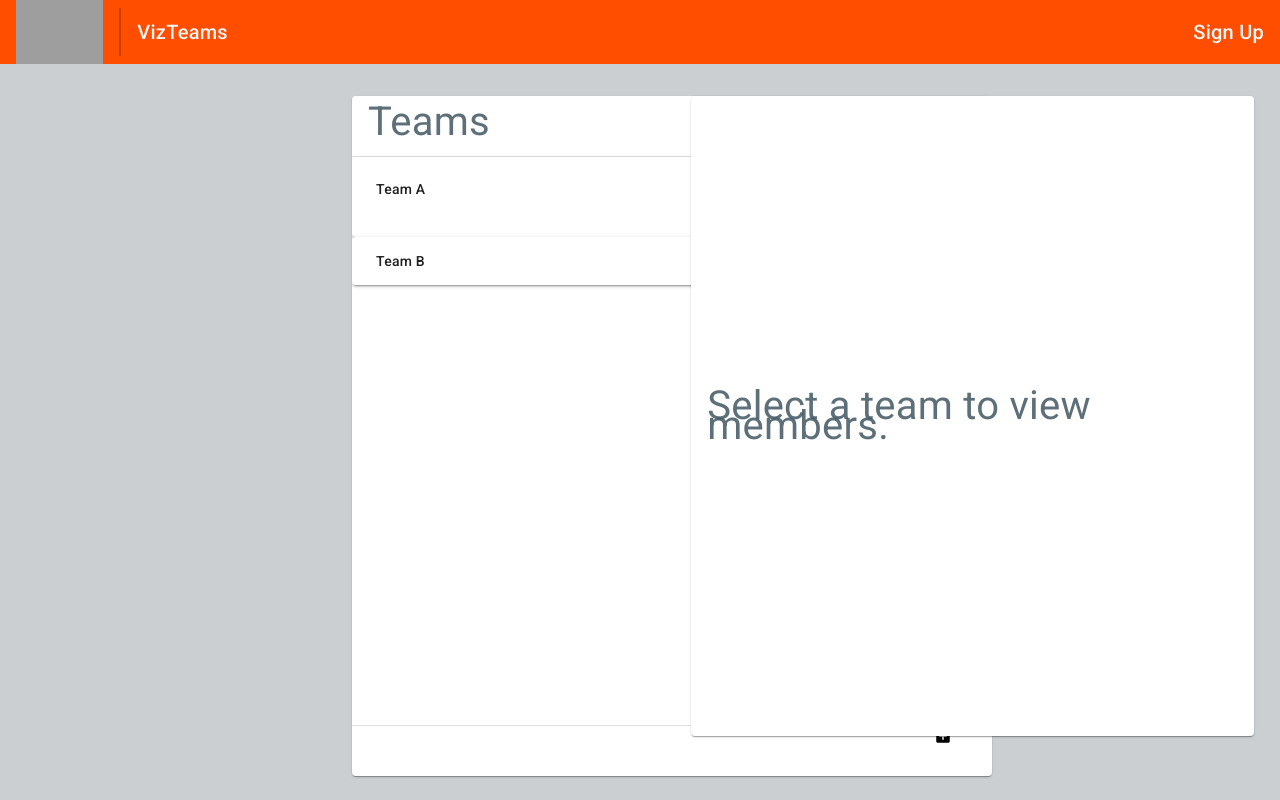
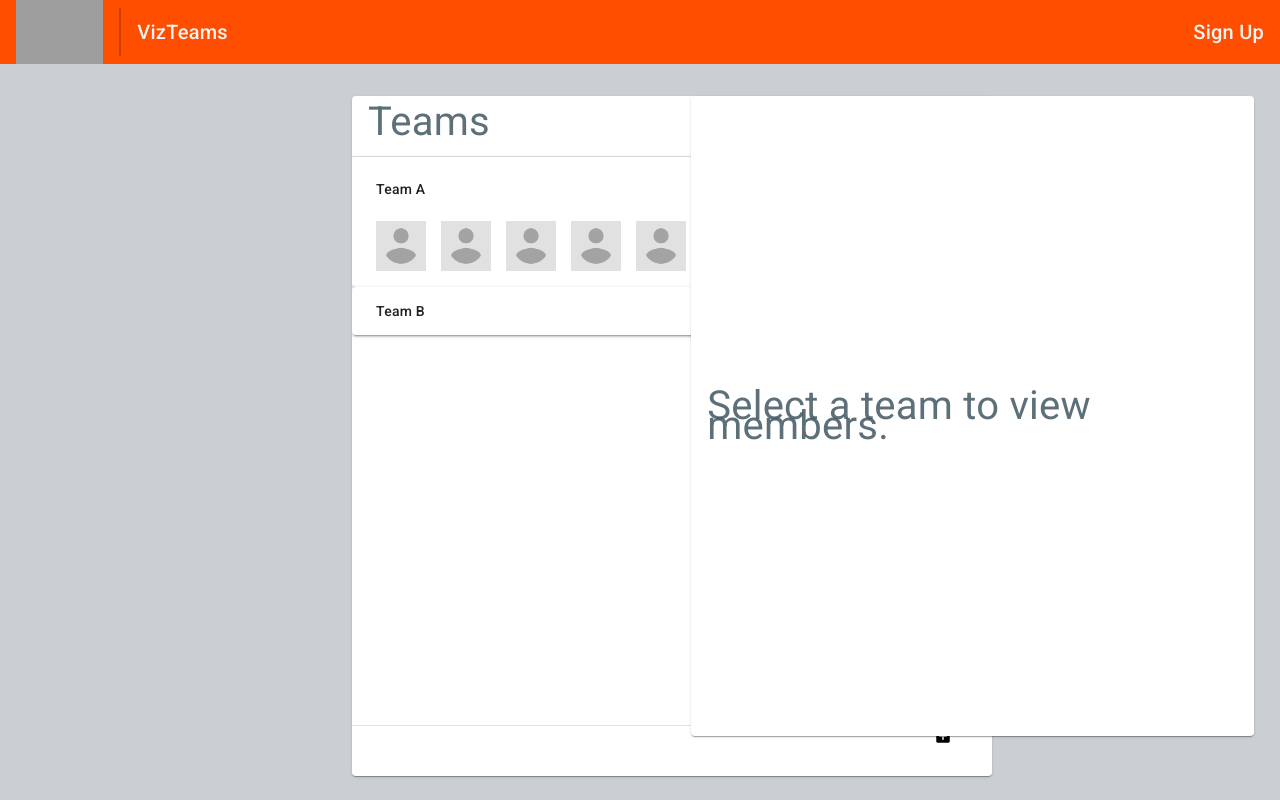
Before and after one commit to TotallyMoxie/Viz-Teams, an Angular app in the folder front-end/: page / in a window 1280 px wide. Both pictures are taken after a click on the button "Team A". Built offline with nearby package versions, Linux system fonts and the light colour scheme; grey boxes are pictures that could not be loaded.

Commit message:
team member attempt

```diff
--- a/front-end/src/app/team-list/team-list.component.css
+++ b/front-end/src/app/team-list/team-list.component.css
@@ -32,3 +32,8 @@ mat-card-content{
   margin: 0;
   padding: 0;
 }
+
+
+.memberIcon {
+  padding-right: 15px;
+}
--- a/front-end/src/app/team-list/team-list.component.html
+++ b/front-end/src/app/team-list/team-list.component.html
@@ -9,7 +9,13 @@
       <mat-expansion-panel-header  class="expansionList">
         {{team.name}}
       </mat-expansion-panel-header>
-      <mat-panel-description></mat-panel-description>
+      <mat-panel-description>
+        <div *ngFor="let member of team.members">
+          <img class="memberIcon" *ngIf="member.picture" src="{{ member.picture }}" alt="{{ member.name }}" width="50" height="50" matTooltip="{{member.name}}" matTooltipPosition="above">
+          <img class="memberIcon" *ngIf="!member.picture" src="../../assets/avatar.png" alt="{{ member.name }}" width="50" height="50" matTooltip="{{member.name}}" matTooltipPosition="above">
+
+        </div>
+      </mat-panel-description>
     </mat-expansion-panel>
 
 
--- a/front-end/src/app/team-list/team-list.component.ts
+++ b/front-end/src/app/team-list/team-list.component.ts
@@ -32,8 +32,34 @@ import { CommonModule } from '@angular/common';
 })
 export class TeamListComponent {
   teams: any[] = [
-    { name: 'Team A', members: ['Alice', 'Bob', 'Charlie'] },
-    { name: 'Team B', members: ['David', 'Eve', 'Frank'] },
+    {
+      name: 'Team A',
+      members: [
+        { name: 'Alice', image: '' },
+        { name: 'Bob', image: '' },
+        { name: 'Charlie', image: '' },
+        { name: 'Alice', image: '' },
+        { name: 'Bob', image: '' },
+        { name: 'Charlie', image: '' },
+        { name: 'Alice', image: '' },
+        { name: 'Bob', image: '' },
+        { name: 'Charlie', image: '' },
+        { name: 'Alice', image: '' },
+        { name: 'Bob', image: '' },
+        { name: 'Charlie', image: '' },
+        { name: 'Alice', image: '' },
+        { name: 'Bob', image: '' },
+        { name: 'Charlie', image: '' }
+      ]
+    },
+    {
+      name: 'Team B',
+      members: [
+        { name: 'David', image: '' },
+        { name: 'Eve', image: '' },
+        { name: 'Frank', image: '' }
+      ]
+    },
   ];
   constructor(public dialog: MatDialog) {}
 
```
Also changed, not shown: front-end/src/assets/avatar.png (added).
